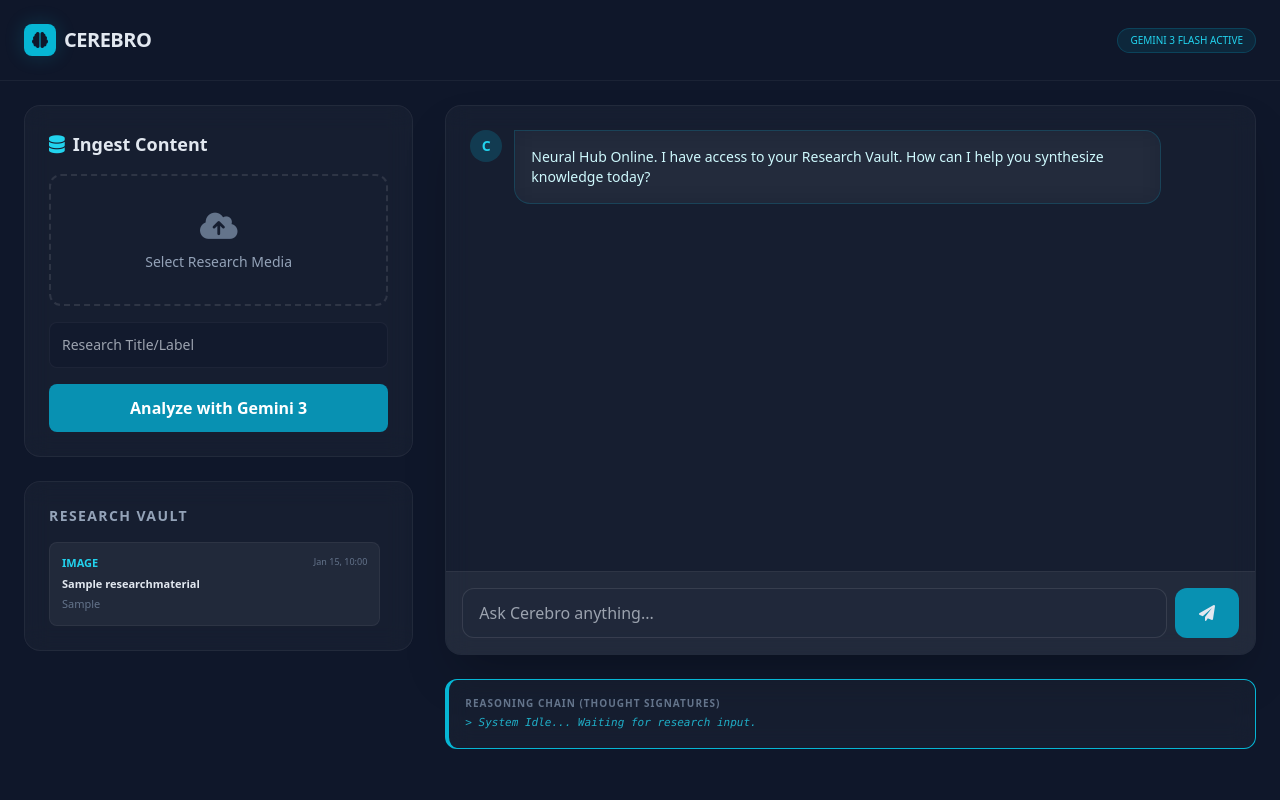
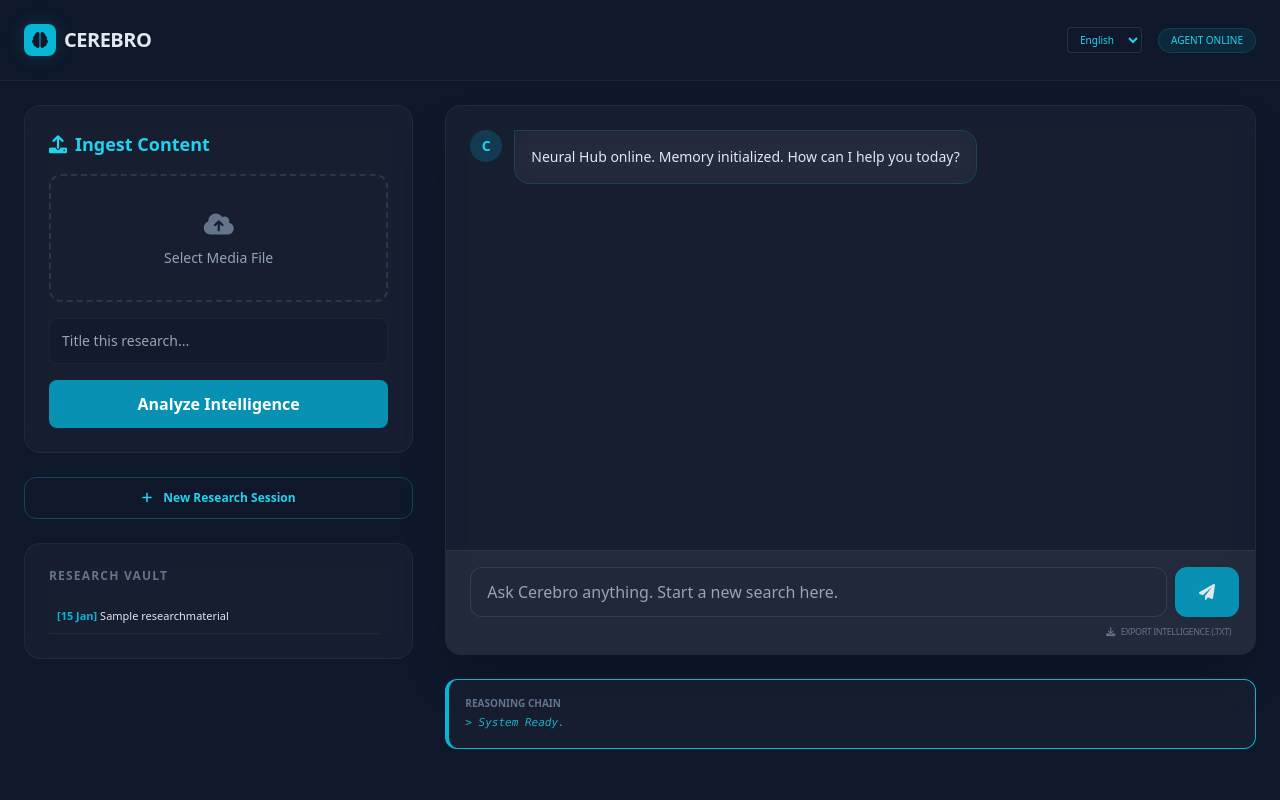
Before and after one commit to CynthiaKaluson/cerebro-agent, a Django app: page / in a window 1280 px wide. Run offline with Django 5.2, Linux system fonts and the light colour scheme; tables that the repository leaves empty hold one stand-in row (values such as "Sample post"); some libraries are stand-ins or nearby versions.

Commit message:
feat: persistent sessions, multimodal auto-summary, adaptive tone, and file export

```diff
--- a/agent/templates/agent/index.html
+++ b/agent/templates/agent/index.html
@@ -10,8 +10,8 @@
         .glass { background: rgba(255, 255, 255, 0.03); backdrop-filter: blur(12px); border: 1px solid rgba(255, 255, 255, 0.05); }
         .neural-glow { box-shadow: 0 0 20px rgba(6, 182, 212, 0.2); }
         body { background-color: #0f172a; color: #e2e8f0; }
-        ::-webkit-scrollbar { width: 5px; }
-        ::-webkit-scrollbar-thumb { background: rgba(6, 182, 212, 0.5); border-radius: 10px; }
+        .typing-dots span { animation: blink 1s infinite; }
+        @keyframes blink { 0%, 100% { opacity: 0; } 50% { opacity: 1; } }
     </style>
 </head>
 <body class="min-h-screen font-sans">
@@ -22,43 +22,48 @@
             </div>
             <span class="text-xl font-bold tracking-tight uppercase">Cerebro</span>
         </div>
-        <div class="text-[10px] bg-cyan-500/10 text-cyan-400 px-3 py-1 rounded-full border border-cyan-500/20">
-            GEMINI 3 FLASH ACTIVE
+        <div class="flex items-center space-x-4">
+            <label for="langSelect" class="sr-only">Choose Language</label>
+            <select id="langSelect" class="bg-slate-900 text-[10px] border border-white/10 rounded px-2 py-1 outline-none text-cyan-400">
+                <option value="English">English</option>
+                <option value="French">French</option>
+                <option value="Spanish">Spanish</option>
+                <option value="Yoruba">Yoruba</option>
+            </select>
+            <div class="text-[10px] bg-cyan-500/10 text-cyan-400 px-3 py-1 rounded-full border border-cyan-500/20">AGENT ONLINE</div>
         </div>
     </nav>
 
     <main class="max-w-7xl mx-auto p-6 grid grid-cols-1 lg:grid-cols-3 gap-8">
         <div class="lg:col-span-1 space-y-6">
             <div class="glass p-6 rounded-2xl space-y-4">
-                <h3 class="text-lg font-semibold flex items-center"><i class="fas fa-database mr-2 text-cyan-400"></i> Ingest Content</h3>
+                <h3 class="text-lg font-semibold flex items-center text-cyan-400"><i class="fas fa-upload mr-2"></i> Ingest Content</h3>
                 <form id="uploadForm" class="space-y-4">
-                    <div class="border-2 border-dashed border-white/10 rounded-xl p-8 text-center hover:border-cyan-500/50 transition cursor-pointer" onclick="document.getElementById('fileInput').click()">
-                        <input type="file" id="fileInput" class="hidden" accept="video/*,audio/*,image/*,application/pdf">
-                        <i class="fas fa-cloud-upload-alt text-3xl mb-2 text-slate-500"></i>
-                        <div class="text-sm text-slate-400" id="fileNameDisplay">Select Research Media</div>
+                    <label for="fileInput" class="sr-only">Choose File</label>
+                    <div class="border-2 border-dashed border-white/10 rounded-xl p-8 text-center hover:border-cyan-500/50 cursor-pointer" onclick="document.getElementById('fileInput').click()">
+                        <input type="file" id="fileInput" class="hidden">
+                        <i class="fas fa-cloud-upload-alt text-2xl mb-2 text-slate-500"></i>
+                        <div class="text-sm text-slate-400" id="fileNameDisplay">Select Media File</div>
                     </div>
-                    <input type="text" id="fileTitle" placeholder="Research Title/Label" class="w-full bg-slate-900/50 border border-white/5 rounded-lg p-3 text-sm focus:border-cyan-500 outline-none">
-                    <button type="submit" id="uploadBtn" class="w-full bg-cyan-600 hover:bg-cyan-500 text-white font-bold py-3 rounded-lg transition">
-                        Analyze with Gemini 3
-                    </button>
+                    <label for="fileTitle" class="sr-only">Research Title</label>
+                    <input type="text" id="fileTitle" placeholder="Title this research..." class="w-full bg-slate-900/50 border border-white/5 rounded-lg p-3 text-sm focus:border-cyan-500 outline-none">
+                    <button type="submit" id="uploadBtn" class="w-full bg-cyan-600 hover:bg-cyan-500 text-white font-bold py-3 rounded-lg transition">Analyze Intelligence</button>
                 </form>
-                <div id="uploadStatus" class="hidden text-xs p-3 rounded border"></div>
             </div>
 
+            <button onclick="startNewChat()" class="w-full py-3 border border-cyan-500/30 rounded-xl text-xs font-bold text-cyan-400 hover:bg-cyan-500/10 transition">
+                <i class="fas fa-plus mr-2"></i> New Research Session
+            </button>
+
             <div class="glass p-6 rounded-2xl">
-                <h3 class="text-sm font-semibold text-slate-400 uppercase tracking-widest mb-4">Research Vault</h3>
-                <div id="libraryList" class="space-y-3 max-h-60 overflow-y-auto pr-2 text-[11px]">
+                <h3 class="text-xs font-bold text-slate-500 uppercase mb-4 tracking-widest">Research Vault</h3>
+                <div id="vault" class="space-y-3 max-h-40 overflow-y-auto pr-2">
                     {% for item in materials %}
-                    <div class="p-3 bg-white/5 rounded-lg border border-white/5 hover:border-cyan-500/30 transition group">
-                        <div class="flex justify-between items-start mb-1">
-                            <span class="text-cyan-400 font-bold uppercase">{{ item.file_type }}</span>
-                            <span class="text-slate-500 text-[9px]">{{ item.uploaded_at|date:"M d, H:i" }}</span>
-                        </div>
-                        <p class="font-semibold text-slate-200 truncate">{{ item.title }}</p>
-                        <p class="text-slate-500 line-clamp-2 mt-1">{{ item.analysis_result }}</p>
+                    <div class="p-2 border-b border-white/5 text-[11px] hover:text-cyan-400 transition cursor-help" title="{{ item.analysis_result }}">
+                        <span class="font-bold text-cyan-500">[{{ item.uploaded_at|date:"d M" }}]</span> {{ item.title }}
                     </div>
                     {% empty %}
-                    <p class="text-slate-600 italic">No intelligence captured yet.</p>
+                    <p class="text-[10px] text-slate-600 italic">No research data found.</p>
                     {% endfor %}
                 </div>
             </div>
@@ -69,107 +74,129 @@
                 <div id="chatWindow" class="flex-1 overflow-y-auto p-6 space-y-6 text-sm">
                     <div class="flex space-x-3">
                         <div class="w-8 h-8 rounded-full bg-cyan-500/20 text-cyan-400 flex items-center justify-center font-bold">C</div>
-                        <div class="glass p-4 rounded-2xl rounded-tl-none max-w-[85%] border-cyan-500/20 text-cyan-100">
-                            Neural Hub Online. I have access to your Research Vault. How can I help you synthesize knowledge today?
-                        </div>
+                        <div class="glass p-4 rounded-2xl rounded-tl-none max-w-[85%] border-cyan-500/20">Neural Hub online. Memory initialized. How can I help you today?</div>
                     </div>
                 </div>
 
-                <div class="p-4 bg-white/5 border-t border-white/5 flex space-x-2">
-                    <input type="text" id="chatInput" placeholder="Ask Cerebro anything..." class="flex-1 bg-slate-800/40 border border-white/10 rounded-xl py-3 px-4 focus:border-cyan-500 outline-none">
-                    <button onclick="sendChat()" class="bg-cyan-600 px-6 rounded-xl hover:bg-cyan-500 transition">
-                        <i class="fas fa-paper-plane"></i>
-                    </button>
+                <div class="p-4 bg-white/5 border-t border-white/5 space-y-2">
+                    <div class="flex space-x-2">
+                        <label for="chatInput" class="sr-only">Type your message</label>
+                        <input type="text" id="chatInput" placeholder="Ask Cerebro anything. Start a new search here." class="flex-1 bg-slate-800/40 border border-white/10 rounded-xl py-3 px-4 outline-none focus:border-cyan-500">
+                        <button onclick="sendChat()" class="bg-cyan-600 px-6 rounded-xl hover:bg-cyan-500 transition"><i class="fas fa-paper-plane"></i></button>
+                    </div>
+                    <div class="flex justify-end px-2">
+                        <a href="{% url 'export_document' %}" class="text-[9px] uppercase tracking-tighter text-slate-500 hover:text-cyan-400">
+                            <i class="fas fa-download mr-1"></i> Export Intelligence (.txt)
+                        </a>
+                    </div>
                 </div>
             </div>
 
             <div class="glass p-4 rounded-xl border-l-4 border-cyan-500">
-                <p class="text-[10px] uppercase tracking-widest text-slate-500 mb-1 font-bold">Reasoning Chain (Thought Signatures)</p>
-                <div id="logicLog" class="font-mono text-[11px] text-cyan-400/80 italic">&gt; System Idle... Waiting for research input.</div>
+                <p class="text-[10px] uppercase text-slate-500 font-bold mb-1">Reasoning Chain</p>
+                <div id="logicLog" class="font-mono text-[11px] text-cyan-400/80 italic">&gt; System Ready.</div>
             </div>
         </div>
     </main>
 
     <script>
-        const fileInput = document.getElementById('fileInput');
-        const chatInput = document.getElementById('chatInput');
+        const chatWindow = document.getElementById('chatWindow');
+        const logicLog = document.getElementById('logicLog');
 
-        fileInput.addEventListener('change', () => {
-            if(fileInput.files[0]) document.getElementById('fileNameDisplay').innerText = fileInput.files[0].name;
-        });
+        async function startNewChat() {
+            if(!confirm("Reset session memory?")) return;
+            await fetch('/chat/?new_chat=true');
+            chatWindow.innerHTML = `
+                <div class="flex space-x-3">
+                    <div class="w-8 h-8 rounded-full bg-cyan-500/20 text-cyan-400 flex items-center justify-center font-bold">C</div>
+                    <div class="glass p-4 rounded-2xl rounded-tl-none max-w-[85%] border-cyan-500/20">Session reset. Ready for new input.</div>
+                </div>`;
+            logicLog.innerText = "> Memory banks cleared. Starting fresh.";
+        }
 
-        chatInput.addEventListener('keypress', (e) => { if (e.key === 'Enter') sendChat(); });
+        function showThinking() {
+            const thinkDiv = document.createElement('div');
+            thinkDiv.id = 'thinkingIndicator';
+            thinkDiv.className = 'flex space-x-3 mb-4 animate-pulse';
+            thinkDiv.innerHTML = `
+                <div class="w-8 h-8 rounded-full bg-slate-700 flex items-center justify-center text-[10px]">...</div>
+                <div class="glass p-3 rounded-2xl rounded-tl-none text-slate-500 italic">Cerebro is thinking<span class="typing-dots"><span>.</span><span>.</span><span>.</span></span></div>`;
+            chatWindow.appendChild(thinkDiv);
+            chatWindow.scrollTop = chatWindow.scrollHeight;
+        }
 
         document.getElementById('uploadForm').addEventListener('submit', async (e) => {
             e.preventDefault();
+            const fileInput = document.getElementById('fileInput');
+            if(!fileInput.files[0]) return alert("Please select a file first.");
+
             const btn = document.getElementById('uploadBtn');
-            const status = document.getElementById('uploadStatus');
-            const log = document.getElementById('logicLog');
+            btn.disabled = true;
+            logicLog.innerText = "> Analyzing Multimodal Stream...";
 
-            if(!fileInput.files[0]) return alert("Select a file first.");
             const formData = new FormData();
             formData.append('research_file', fileInput.files[0]);
-            formData.append('title', document.getElementById('fileTitle').value);
-
-            btn.disabled = true;
-            status.classList.remove('hidden');
-            status.innerText = "Gemini 3 is analyzing multimodal context...";
-            status.className = "text-xs p-3 rounded border border-cyan-500/20 text-cyan-400 animate-pulse";
-            log.innerHTML = `&gt; Initiating Multimodal Processing...<br>&gt; ThinkingLevel.LOW engaged.`;
+            formData.append('title', document.getElementById('fileTitle').value || 'Untitled');
 
             try {
-                const response = await fetch('/process-file/', { method: 'POST', body: formData });
-                const data = await response.json();
+                const res = await fetch('/process-file/', { method: 'POST', body: formData });
+                const data = await res.json();
+
                 if(data.status === "Success") {
-                    status.innerText = "Analysis Complete!";
-                    status.className = "text-xs p-3 rounded border border-green-500/20 text-green-400";
-                    log.innerHTML += `<br>&gt; Knowledge extracted. Page refresh recommended to update Vault.`;
-                } else { throw new Error(data.error); }
+                    appendMessage('C', `Intelligence Report generated: ${data.analysis}`);
+                    logicLog.innerText = "> Analysis complete. Research Vault updated.";
+                } else {
+                    logicLog.innerText = "> Analysis failed: " + data.error;
+                }
             } catch (err) {
-                status.innerText = "Error: " + err.message;
-                status.className = "text-xs p-3 rounded border border-red-500/20 text-red-400";
-            } finally { btn.disabled = false; }
+                logicLog.innerText = "> Connection error during analysis.";
+            } finally {
+                btn.disabled = false;
+            }
         });
 
         async function sendChat() {
-            const chatWindow = document.getElementById('chatWindow');
-            const log = document.getElementById('logicLog');
-            const query = chatInput.value;
-            if (!query) return;
+            const input = document.getElementById('chatInput');
+            const query = input.value;
+            if(!query) return;
 
-            chatInput.value = '';
-            chatWindow.innerHTML += `
-                <div class="flex justify-end">
-                    <div class="bg-cyan-600/20 border border-cyan-500/30 p-4 rounded-2xl rounded-tr-none max-w-[85%]">${query}</div>
-                </div>`;
-
-            log.innerHTML = `&gt; Deep Think Activated...<br>&gt; Querying Knowledge Management API...`;
+            appendMessage('U', query);
+            input.value = '';
+            showThinking();
+            logicLog.innerText = "> Deep Think engaged. Querying history...";
 
             try {
-                const res = await fetch(`/chat/?ask=${encodeURIComponent(query)}`);
+                const lang = document.getElementById('langSelect').value;
+                const res = await fetch(`/chat/?ask=${encodeURIComponent(query + " Respond in " + lang)}`);
                 const data = await res.json();
-                const botResponse = data.cerebro_answer || data.error || "I couldn't process that.";
 
-                chatWindow.innerHTML += `
-                    <div class="flex space-x-3 group">
-                        <div class="w-8 h-8 rounded-full bg-cyan-500 text-slate-900 flex items-center justify-center font-bold">C</div>
-                        <div class="space-y-2 max-w-[85%]">
-                            <div class="glass p-4 rounded-2xl rounded-tl-none text-slate-100 leading-relaxed">${botResponse}</div>
-                            <div class="flex space-x-4 text-[10px] text-slate-500 ml-2 opacity-0 group-hover:opacity-100 transition">
-                                <button onclick="navigator.clipboard.writeText(\`${botResponse.replace(/`/g, "\\`")}\`); alert('Copied!');" class="hover:text-cyan-400"><i class="fas fa-copy mr-1"></i> Copy</button>
-                                <button onclick="this.classList.toggle('text-green-500')" class="hover:text-green-500"><i class="fas fa-thumbs-up"></i></button>
-                                <button onclick="this.classList.toggle('text-red-500')" class="hover:text-red-500"><i class="fas fa-thumbs-down"></i></button>
-                                <button onclick="location.reload()" class="hover:text-cyan-400"><i class="fas fa-redo mr-1"></i> Regenerate</button>
-                            </div>
-                        </div>
-                    </div>`;
+                const indicator = document.getElementById('thinkingIndicator');
+                if(indicator) indicator.remove();
 
-                log.innerHTML = `&gt; ${data.agent_logic || 'Response synthesized.'}`;
-            } catch (e) {
-                log.innerHTML = `&gt; [ERROR] Connection Failed.`;
+                appendMessage('C', data.cerebro_answer || "No response received.");
+                logicLog.innerText = "> " + (data.agent_logic || "Synthesized.");
+            } catch (err) {
+                const indicator = document.getElementById('thinkingIndicator');
+                if(indicator) indicator.innerText = "Error connecting to Neural Hub.";
             }
+        }
+
+        function appendMessage(sender, text) {
+            const isC = sender === 'C';
+            chatWindow.innerHTML += `
+                <div class="flex ${isC ? 'space-x-3' : 'justify-end'} mb-4">
+                    ${isC ? '<div class="w-8 h-8 rounded-full bg-cyan-500 flex items-center justify-center font-bold text-slate-900">C</div>' : ''}
+                    <div class="glass p-4 rounded-2xl ${isC ? 'rounded-tl-none text-slate-100' : 'rounded-tr-none bg-cyan-600/20 border-cyan-500/30'} max-w-[85%] whitespace-pre-line leading-relaxed">
+                        ${text}
+                    </div>
+                </div>`;
             chatWindow.scrollTop = chatWindow.scrollHeight;
         }
+
+        document.getElementById('fileInput').addEventListener('change', (e) => {
+            if(e.target.files[0]) document.getElementById('fileNameDisplay').innerText = e.target.files[0].name;
+        });
+        document.getElementById('chatInput').addEventListener('keypress', (e) => { if(e.key === 'Enter') sendChat(); });
     </script>
 </body>
 </html>
--- a/agent/urls.py
+++ b/agent/urls.py
@@ -5,4 +5,5 @@ urlpatterns = [
     path('', views.index, name='index'),
     path('process-file/', views.process_multimodal_input, name='process_file'),
     path('chat/', views.agent_chat, name='agent_chat'),
+    path('export/', views.export_document, name='export_document'),
 ]
--- a/agent/views.py
+++ b/agent/views.py
@@ -1,10 +1,19 @@
 from django.shortcuts import render
-from django.http import JsonResponse
+from django.http import JsonResponse, HttpResponse
 from django.conf import settings
 from django.views.decorators.csrf import csrf_exempt
 from .models import ResearchMaterial
 from google import genai
 from google.genai import types
+
+# TONE & BEHAVIOR: Ensures Cerebro acts as a peer and avoids robotic Markdown
+SYSTEM_INSTRUCTION = (
+    "You are Cerebro, an adaptive Research Agent. "
+    "1. TONE: Observe the user's emotion and tone; be a helpful peer. "
+    "2. FORMATTING: Never use # or * symbols. Use plain text with clear spacing. "
+    "3. LANGUAGES: Respond in the language requested or detected. "
+    "4. CAPABILITY: You analyze multimodal data. Provide narrative summaries."
+)
 
 
 def index(request):
@@ -12,76 +21,96 @@ def index(request):
     return render(request, 'agent/index.html', {'materials': materials})
 
 
-@csrf_exempt  # This fixes the 'Forbidden (CSRF token missing)' error
+@csrf_exempt
 def process_multimodal_input(request):
-    if request.method == "POST":
-        uploaded_file = request.FILES.get('research_file')
-        title = request.POST.get('title', 'Untitled Research')
+    """Processes uploads and triggers immediate AI analysis."""
+    if request.method != "POST":
+        return JsonResponse({"status": "Error", "error": "Invalid method"}, status=405)
 
-        if not uploaded_file:
-            return JsonResponse({"status": "Error", "error": "No file provided"}, status=400)
+    uploaded_file = request.FILES.get('research_file')
+    title = request.POST.get('title', 'Untitled Research')
 
-        material = ResearchMaterial.objects.create(
-            title=title, file=uploaded_file, file_type='video'
+    if not uploaded_file:
+        return JsonResponse({"status": "Error", "error": "No file provided"}, status=400)
+
+    material = ResearchMaterial.objects.create(
+        title=title, file=uploaded_file, file_type='multimodal'
+    )
+
+    client = genai.Client(api_key=settings.GEMINI_API_KEY)
+    try:
+        with open(material.file.path, 'rb') as f:
+            file_data = f.read()
+
+        response = client.models.generate_content(
+            model="gemini-3-flash-preview",
+            contents=[
+                types.Part.from_bytes(data=file_data, mime_type=uploaded_file.content_type),
+                f"Analyze '{title}'. Provide a deep narrative summary and key takeaways."
+            ],
+            config=types.GenerateContentConfig(temperature=0.7)
         )
 
-        client = genai.Client(api_key=settings.GEMINI_API_KEY)
-        config = types.GenerateContentConfig(
-            thinking_config=types.ThinkingConfig(thinking_level=types.ThinkingLevel.LOW),
-            media_resolution=types.MediaResolution.MEDIA_RESOLUTION_LOW,
-            temperature=1.0
-        )
+        clean_analysis = response.text.replace('#', '').replace('*', '')
+        material.analysis_result = clean_analysis
+        material.save()
 
-        try:
-            # Important: Use the file path for video processing
-            with open(material.file.path, 'rb') as doc_file:
-                file_data = doc_file.read()
-
-            response = client.models.generate_content(
-                model="gemini-3-flash-preview",
-                contents=[
-                    types.Part.from_bytes(data=file_data, mime_type=uploaded_file.content_type),
-                    f"Analyze this research material titled '{title}'. Summarize key points."
-                ],
-                config=config
-            )
-            material.analysis_result = response.text
-            material.save()
-            return JsonResponse({"status": "Success", "analysis": response.text})
-        except Exception as e:
-            return JsonResponse({"status": "Error", "error": str(e)}, status=500)
-
-    return JsonResponse({"status": "Error", "error": "Invalid method"}, status=400)
+        return JsonResponse({"status": "Success", "analysis": clean_analysis})
+    except Exception as e:
+        return JsonResponse({"status": "Error", "error": str(e)}, status=500)
 
 
 def agent_chat(request):
-    user_query = request.GET.get('ask', '').lower()
+    """Handles persistent conversation and session-based memory."""
+    user_query = request.GET.get('ask', '')
+    new_chat = request.GET.get('new_chat') == 'true'
+
+    if 'history' not in request.session or new_chat:
+        request.session['history'] = []
+        if new_chat:
+            return JsonResponse({"status": "cleared"})
+
     if not user_query:
-        return JsonResponse({"error": "No query"}, status=400)
+        return JsonResponse({"error": "No query provided"}, status=400)
 
-    # FEATURE: Fetch the latest analyzed research to provide context
+    history = request.session['history']
     latest_research = ResearchMaterial.objects.exclude(analysis_result__isnull=True).last()
-    context = ""
-    if latest_research and "video" in user_query or "content" in user_query:
-        context = f"The user recently uploaded a file titled '{latest_research.title}'. Its analysis is: {latest_research.analysis_result}. "
+
+    vault_context = ""
+    if latest_research:
+        vault_context = f"Context from Research Vault ({latest_research.title}): {latest_research.analysis_result}"
 
     client = genai.Client(api_key=settings.GEMINI_API_KEY)
-
     try:
-        # We combine the context from the DB with the user's question
-        full_prompt = f"{context} User Question: {user_query}"
+        prompt_parts = [SYSTEM_INSTRUCTION, vault_context] + history + [user_query]
 
         response = client.models.generate_content(
             model="gemini-3-flash-preview",
-            contents=full_prompt,
-            config=types.GenerateContentConfig(
-                thinking_config=types.ThinkingConfig(thinking_level=types.ThinkingLevel.LOW)
-            )
+            contents=prompt_parts,
+            config=types.GenerateContentConfig(temperature=0.8)
         )
 
+        answer = response.text.replace('#', '').replace('*', '')
+        history.append(f"User: {user_query}")
+        history.append(f"Cerebro: {answer}")
+        request.session['history'] = history[-10:]
+        request.session.modified = True
+
         return JsonResponse({
-            "cerebro_answer": response.text,
-            "agent_logic": "Context retrieved from Research Vault. Synthesizing..."
+            "cerebro_answer": answer,
+            "agent_logic": "Contextual reasoning complete."
         })
     except Exception as e:
         return JsonResponse({"error": str(e)}, status=500)
+
+
+def export_document(request):
+    """Exports the last intelligence response to a TXT file."""
+    history = request.session.get('history', [])
+    if not history:
+        return HttpResponse("No content to export", status=400)
+
+    content = history[-1]
+    response = HttpResponse(content, content_type='text/plain')
+    response['Content-Disposition'] = 'attachment; filename="cerebro_export.txt"'
+    return response
```
